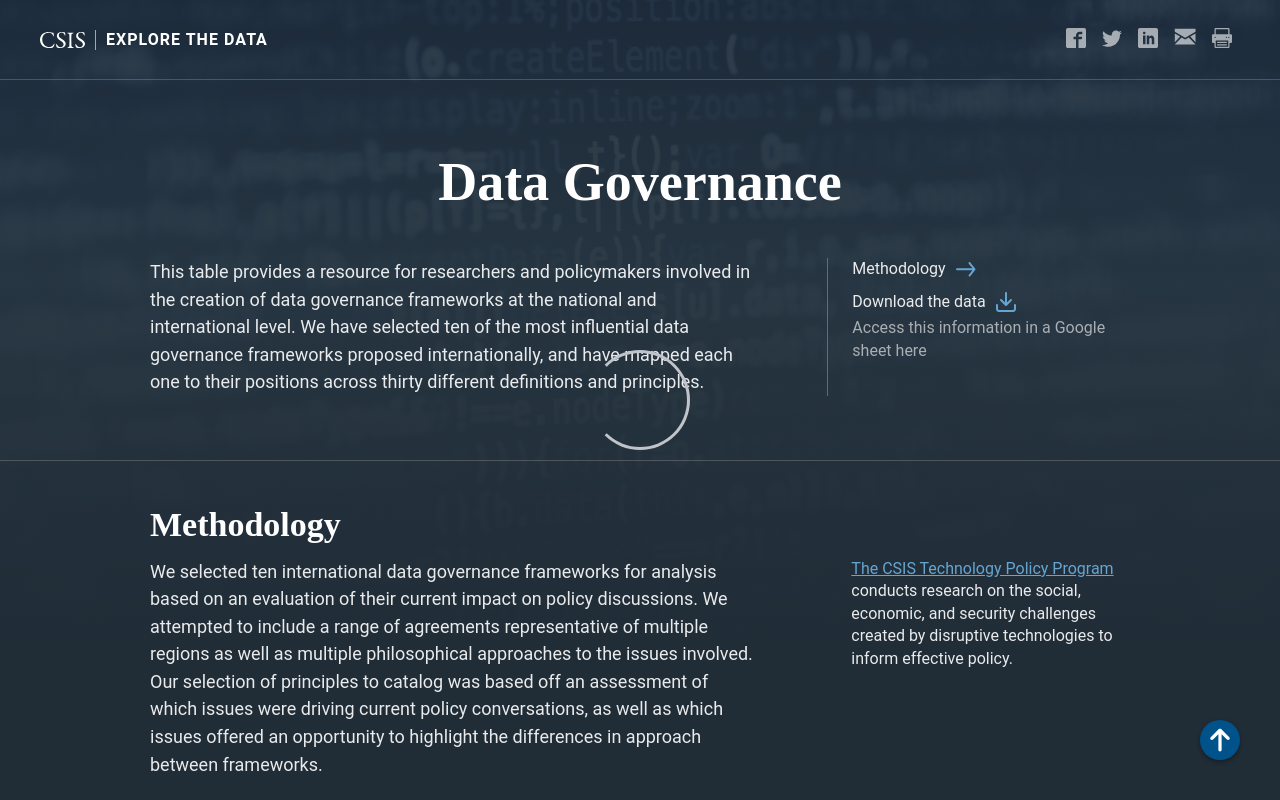
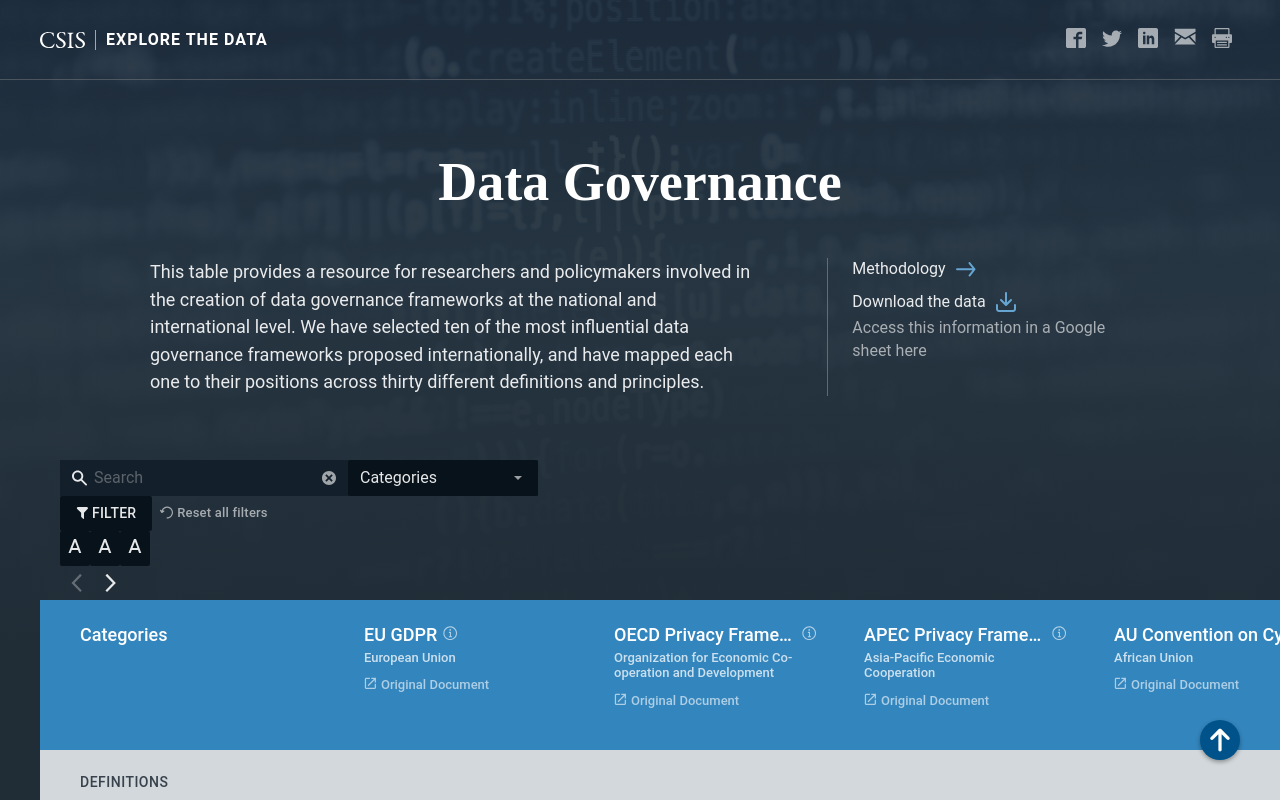
Before and after one commit to CSIS-iLab/tech-policy-database, a React (Create React App) app: page / in a window 1280 px wide. Shown: the top 800 px of the page. Built offline with nearby package versions, Linux system fonts and the light colour scheme; a web font is replaced by a local one.

Commit message:
Add styling to loader component

```diff
--- a/src/scss/components/_loader.scss
+++ b/src/scss/components/_loader.scss
@@ -1,21 +1,32 @@
 @use 'abstracts' as *;
+
+.loader__container {
+  position: relative;
+  height: 100vh;
+}
 
 .loader {
   position: absolute;
-  top: 50%;
+  top: 40%;
   left: 50%;
   transform: translate(-50%, -50%);
+
+  p {
+    margin-top: 15px;
+    color: $color__gray-200;
+    font-family: $font__roboto;
   }
 
-.spinner {
-  width: 100px;
-  height: 100px;
+  &__spinner {
+    width: 50px;
+    height: 50px;
     border: 3px solid transparent;
     border-top-color: $color__gray-200;
     border-right-color: $color__gray-200;
     border-bottom-color: $color__gray-200;
     border-radius: 50%;
     animation: load 1s linear infinite;
+  }
 }
 
 @keyframes load {
--- /dev/null
+++ b/src/shared/site-config/Loader.js
@@ -0,0 +1,14 @@
+import React from 'react'
+
+const Loader = () => {
+  return (
+    <div className="loader__container">
+      <div className="loader">
+        <div className="loader__spinner"></div>
+        <p>Loading...</p>
+      </div>
+    </div>
+  )
+}
+
+export default Loader
--- a/src/shared/table/TableContainer.js
+++ b/src/shared/table/TableContainer.js
@@ -3,17 +3,13 @@
 import DataTable from './DataTable'
 
 const TableContainer = (props) => {
-  const { headers, rows, isLoaded } = props
+  const { headers, rows } = props
 
-  return isLoaded ? (
+  return (
     <section className="datatable">
       <TableOptions />
       <DataTable headers={headers} rows={rows} />
     </section>
-  ) : (
-    <div className="loader">
-      <div className="spinner"></div>
-    </div>
   )
 }
 
--- a/src/tech-policy/international-table/MainContainer.js
+++ b/src/tech-policy/international-table/MainContainer.js
@@ -11,6 +11,7 @@
 import categories from '../../json/tech-policy-int/explanations.json'
 import collections from '../../json/tech-policy-int/curated_categories.json'
 import info from '../../json/tech-policy-int/site_info.json'
+import Loader from '../../shared/site-config/Loader'
 
 const MainContainer = () => {
   const context = useContext(GlobalContext)
@@ -65,17 +66,28 @@
     // eslint-disable-next-line
   }, [])
 
+  useEffect(() => {
+    if (context.allRows.length > 0 && context.siteInfo.program) {
+      context.setIsLoaded(true)
+    }
+  }, [context.allRows, context.siteInfo])
+
   return (
     <div className="site-content">
       <Header />
+      {context.isLoaded ? (
+        <React.Fragment>
           <Introduction />
           <TableContainer
             headers={context.filteredHeaders}
             rows={context.filteredRows}
-        isLoaded={context.isLoaded}
           />
           <ModalContainer />
           <Methodology />
+        </React.Fragment>
+      ) : (
+        <Loader />
+      )}
       <Footer />
       <BackToTop />
     </div>
```
Lines whose indentation alone changed are shown as unchanged.
